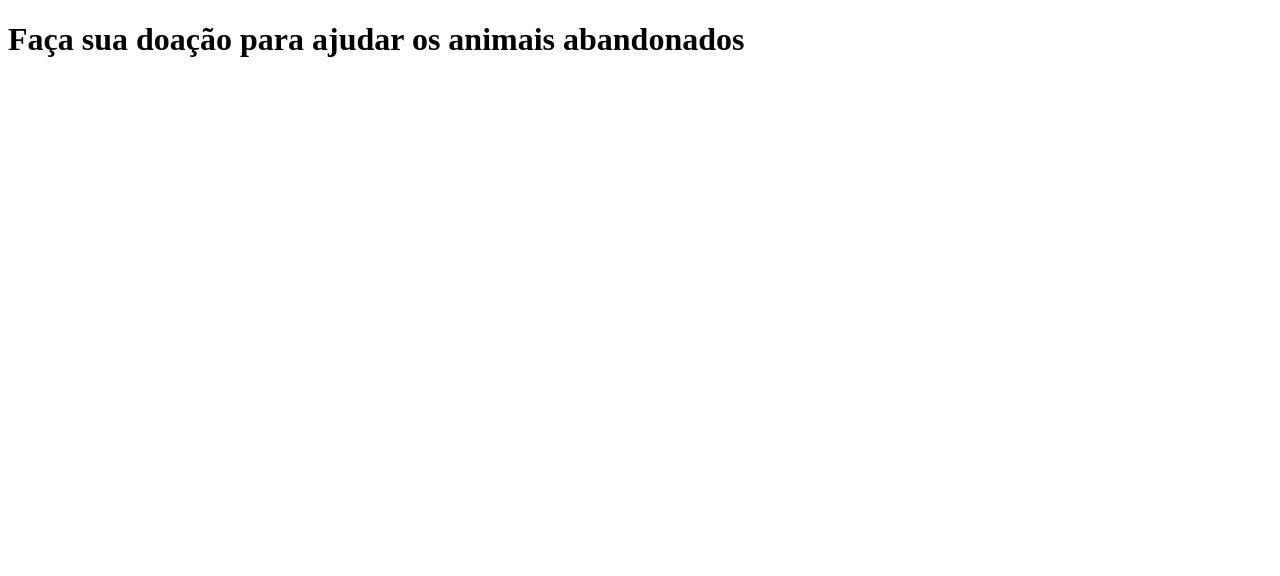
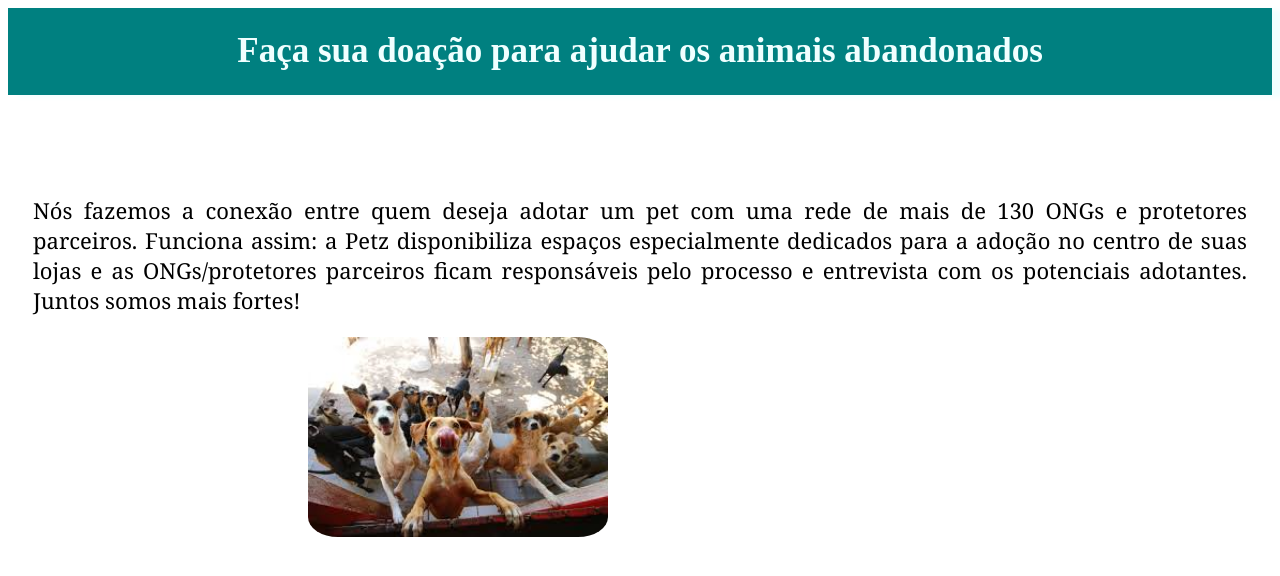
Before and after one commit to Davi-IF/INTWEB, a plain HTML site: page page.html in a window 1280 px wide. Drawn offline with Linux system fonts and the light colour scheme.

```diff
--- a/page.html
+++ b/page.html
@@ -5,13 +5,25 @@
 
 <head>
      <title> Campanha solidária </title>
+     <link rel="stylesheet" type="text/css" href="style2.css" >
 </head>
 
 <body>
+        <div class="Ftitulo">
+                <h1 class="titulop"> Faça sua doação para ajudar os animais abandonados </h1>
+        </div>
+
+        <div class="Fdesc">
+                <p class="desc">
+                        Nós fazemos a conexão entre quem deseja adotar um pet com uma rede de mais de 130 ONGs e
+                        protetores parceiros. Funciona assim: a Petz disponibiliza espaços especialmente
+                        dedicados para a adoção no centro de suas lojas e as ONGs/protetores
+                        parceiros ficam responsáveis pelo processo e entrevista com os potenciais adotantes. Juntos somos mais fortes!
+                </p>
+        </div>
+
         <div>
-                <h1> Faça sua doação para ajudar os animais abandonados </h1>
-
-
+                <img class="img1" src="adocao.jpeg">
 
 
 
@@ -19,7 +31,5 @@
 
 
 
-
-
-
 </body>
+</html>
--- a/style.css
+++ b/style.css
@@ -28,6 +28,10 @@ div.inform{
 	display: flex;
 	flex-direction:column;
 	box-shadow: 5px 5px 9px;
+	background-color: gainsboro;
+	border-radius: 10%;
+	font-style: oblique;
+	font-weight: bold;
 }
 div.T1{
 
@@ -45,6 +49,14 @@ h1.titulo{
 	justify-content: center;
 	font-family:'Lucida Sans', 'Lucida Sans Regular', 'Lucida Grande', 'Lucida Sans Unicode', Geneva, Verdana, sans-serif;
 	box-shadow: 5px 5px 9px;
-	background-color: cadetblue;
+	background-color: gainsboro;
+	border-radius: 20%;
 
 }
+
+.desc{
+
+	text-align: center;
+	background-color: aqua;
+
+}
--- /dev/null
+++ b/style2.css
@@ -0,0 +1,41 @@
+
+h1.titulop{
+
+   font-size: 35px;
+   font-family:  font-family: Georgia, serif;
+   text-align: center;
+
+}
+
+.Ftitulo{
+
+    display: flex;
+    text-align: center;
+    justify-content: center;
+    box-shadow: 10px 2px 5px;
+    background-color: teal;
+    color: azure;
+    margin-bottom: 100px;
+
+}
+.desc{
+
+    text-align: justify;
+    justify-content: center;
+    font-family:  Georgia, serif;
+    font-size: 22px;
+    margin-left: 25px;
+    margin-right: 25px;
+    line-height: normal, 1,5px;
+
+}
+.img1{
+
+    width: 300px;
+    height: 200px;
+    margin-left: 300px;
+    text-align: center;
+    border-radius: 10%;
+
+
+}
```
Also changed, not shown: adocao.jpeg (added).
